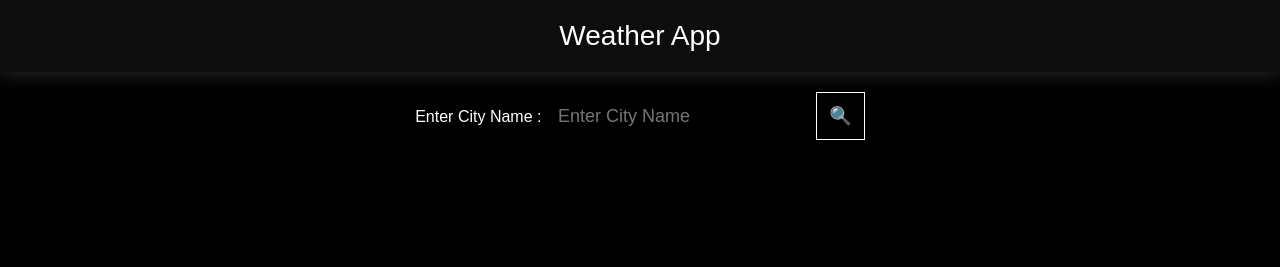
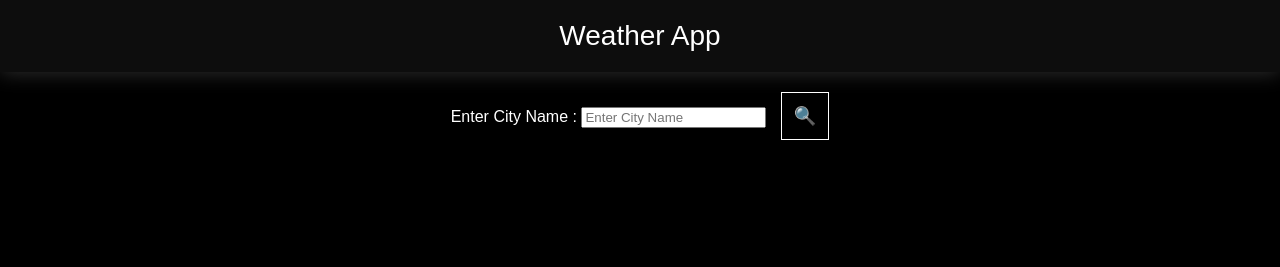
Before and after one commit to AjinkyaD3/Weater-App, a plain HTML site: page index.html in a window 1280 px wide. Drawn offline with Linux system fonts and the light colour scheme.

Commit message:
Update index.html

```diff
--- a/index.html
+++ b/index.html
@@ -17,7 +17,7 @@
       <div id="input">
         Enter City Name :
         <input
-          type="text"
+          type="search"
           name="location"
           id="location"
           placeholder="Enter City Name "
```
